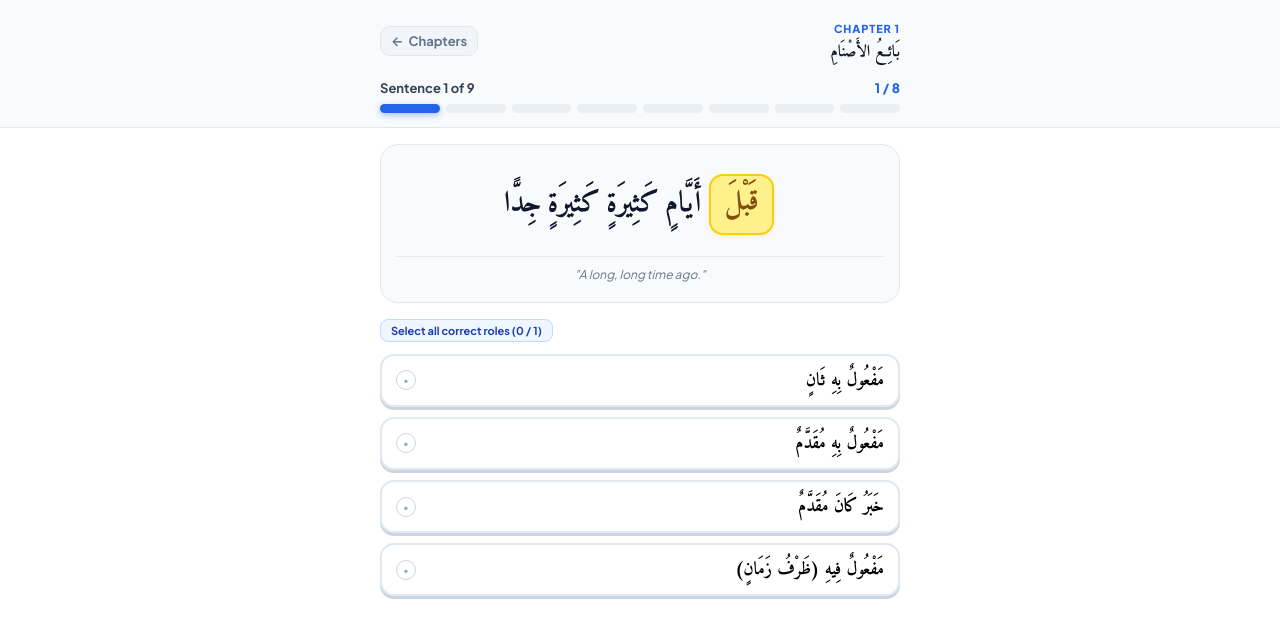
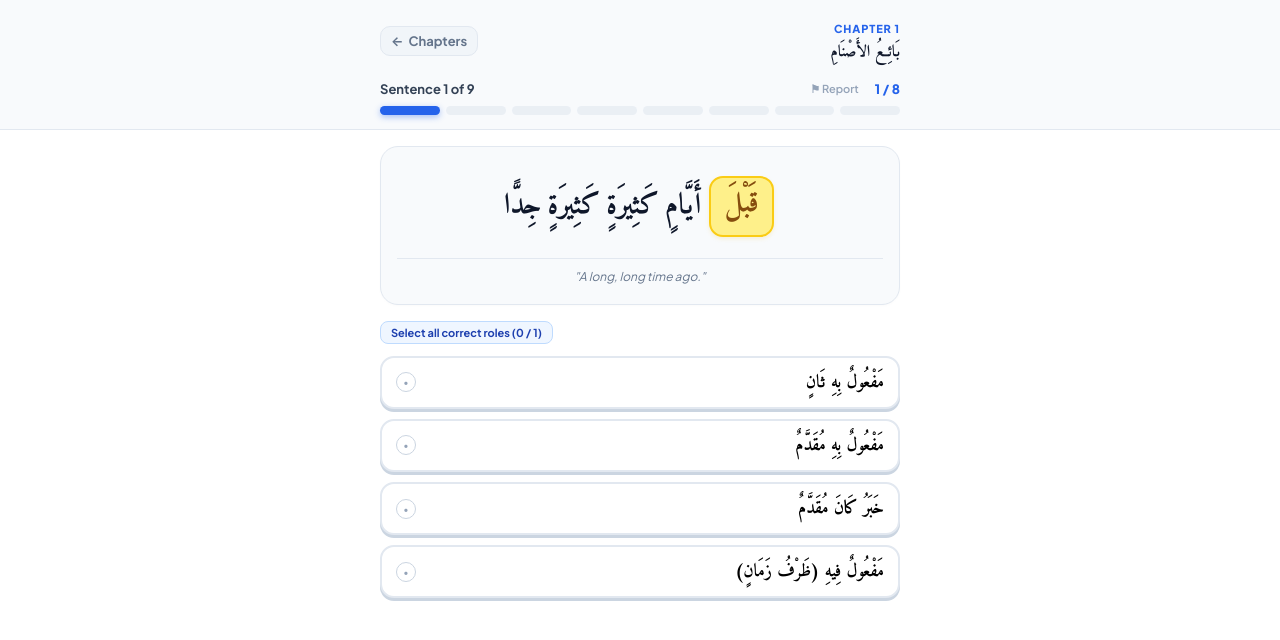
Before and after one commit to karimmdm/qisas_app, a Vue app: page / in a window 1280 px wide. Both pictures are taken after a click on the element 640 px from the left and 326 px from the top of the page. Shown: the top 640 px of the page. Built offline with nearby package versions, Linux system fonts and the light colour scheme; a web font is replaced by a local one.

Commit message:
feat(report): wire pre-filled Google Form unit error reporting

```diff
--- a/src/App.vue
+++ b/src/App.vue
@@ -18,6 +18,7 @@
       <SentenceQuiz
         v-else-if="currentView === 'quiz' && activeChapter"
         :key="`${activeStoryId}-${activeChapterId}-${resumeSentenceId || 'init'}`"
+        :storyId="activeStoryId"
         :chapter="activeChapter"
         :initialSentenceId="resumeSentenceId"
         :initialSpanIndex="resumeSpanIndex"
--- a/src/components/SentenceQuiz.vue
+++ b/src/components/SentenceQuiz.vue
@@ -17,7 +17,19 @@
       <!-- Sentence Progress Counter -->
       <div class="sentence-progress-row">
         <span>Sentence {{ currentSentenceIndex + 1 }} of {{ chapter.sentences.length }}</span>
-        <span class="active-step-indicator">{{ currentSpanIndex + 1 }} / {{ currentSentence.breakdown.length }}</span>
+        <div class="progress-right-actions">
+          <a
+            v-if="reportUrl"
+            :href="reportUrl"
+            target="_blank"
+            rel="noopener noreferrer"
+            class="btn-report-unit"
+            title="Report an issue with this unit"
+          >
+            ⚑ Report
+          </a>
+          <span class="active-step-indicator">{{ currentSpanIndex + 1 }} / {{ currentSentence.breakdown.length }}</span>
+        </div>
       </div>
 
       <!-- Segmented Bar for Sentence Constituents -->
@@ -149,9 +161,11 @@ import { ref, computed, watch } from "vue";
 import type { Chapter, BreakdownSpan, Sentence, GrammarRole, SarfFamily, SarfVariant } from "../types/grammar";
 import { CATEGORY_POOLS } from "../types/grammar";
 import { isSpanCompleted } from "../services/storage";
+import { buildFlagUrl, isReportingConfigured } from "../config/reporting";
 import SarfModal from "./SarfModal.vue";
 
 const props = defineProps<{
+  storyId: number;
   chapter: Chapter;
   initialSentenceId?: string;
   initialSpanIndex?: number;
@@ -246,6 +260,20 @@ const isUnitSolved = computed(() => {
 const activeSpanText = computed(() => {
   const [start, end] = currentSpan.value.span;
   return currentSentence.value.tokens.slice(start, end + 1).join(" ");
+});
+
+const reportUrl = computed(() => {
+  if (!isReportingConfigured()) return "";
+  return buildFlagUrl({
+    storyId: props.storyId,
+    chapterId: props.chapter.id,
+    sentenceOrder: currentSentence.value.order,
+    sentenceId: currentSentence.value.id,
+    unitIndex: currentSpanIndex.value + 1,
+    totalUnits: currentSentence.value.breakdown.length,
+    spanId: currentSpan.value.id,
+    tokenText: activeSpanText.value,
+  });
 });
 
 const SARF_ROMAN: Record<SarfFamily, string> = {
@@ -466,6 +494,27 @@ function advanceNext() {
 .active-step-indicator {
   color: var(--color-primary);
   font-weight: 800;
+}
+
+.progress-right-actions {
+  display: flex;
+  align-items: center;
+  gap: 10px;
+}
+
+.btn-report-unit {
+  font-size: 11px;
+  font-weight: 600;
+  color: var(--color-text-light);
+  text-decoration: none;
+  padding: 2px 6px;
+  border-radius: 6px;
+  transition: color 0.15s ease, background-color 0.15s ease;
+}
+
+.btn-report-unit:hover {
+  color: var(--color-text-muted);
+  background-color: #e2e8f0;
 }
 
 .segmented-track {
--- /dev/null
+++ b/src/config/reporting.ts
@@ -0,0 +1,42 @@
+/**
+ * Google Form Pre-Fill Configuration for Reporting Grammar / Sarf Errors.
+ *
+ * Setup:
+ * 1. Create a Google Form with a Short Answer field named "Location"
+ *    (plus any Multiple Choice / Paragraph fields like "Issue Type" & "Details").
+ * 2. In Google Forms, click the "..." menu -> "Get pre-filled link",
+ *    fill in dummy text in "Location", click "Get link", and copy the URL.
+ * 3. Paste the form URL (up to `/viewform`) and the `entry.XXXXXXXXX` parameter below.
+ */
+export const GOOGLE_FORM_BASE_URL =
+  "https://docs.google.com/forms/d/e/1FAIpQLScxoQE4Sktou0pFogL2mToCTDwaaXp5BjPEwobSonuK3UlQew/viewform";
+
+export const GOOGLE_FORM_LOCATION_ENTRY = "entry.935096248";
+
+export function isReportingConfigured(): boolean {
+  return !GOOGLE_FORM_BASE_URL.includes("YOUR_FORM_ID");
+}
+
+export function buildFlagUrl(params: {
+  storyId: number;
+  chapterId: number;
+  sentenceOrder: number;
+  sentenceId: string;
+  unitIndex: number;
+  totalUnits: number;
+  spanId: string;
+  tokenText: string;
+}): string {
+  const location = [
+    `Story ${params.storyId}`,
+    `Chapter ${params.chapterId}`,
+    `Sentence ${params.sentenceOrder} (${params.sentenceId})`,
+    `Unit ${params.unitIndex}/${params.totalUnits} (${params.spanId})`,
+    `"${params.tokenText}"`,
+  ].join("; ");
+
+  const url = new URL(GOOGLE_FORM_BASE_URL);
+  url.searchParams.set("usp", "pp_url");
+  url.searchParams.set(GOOGLE_FORM_LOCATION_ENTRY, location);
+  return url.toString();
+}
```
